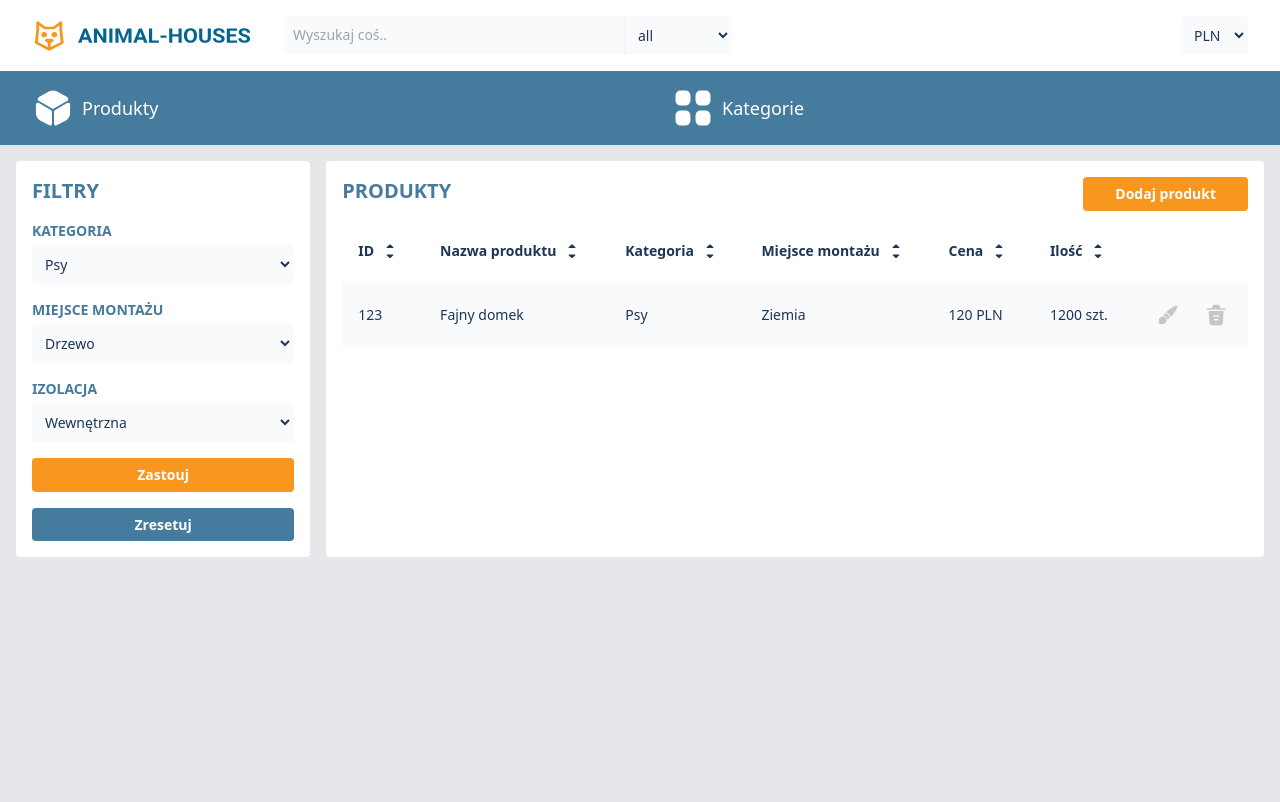
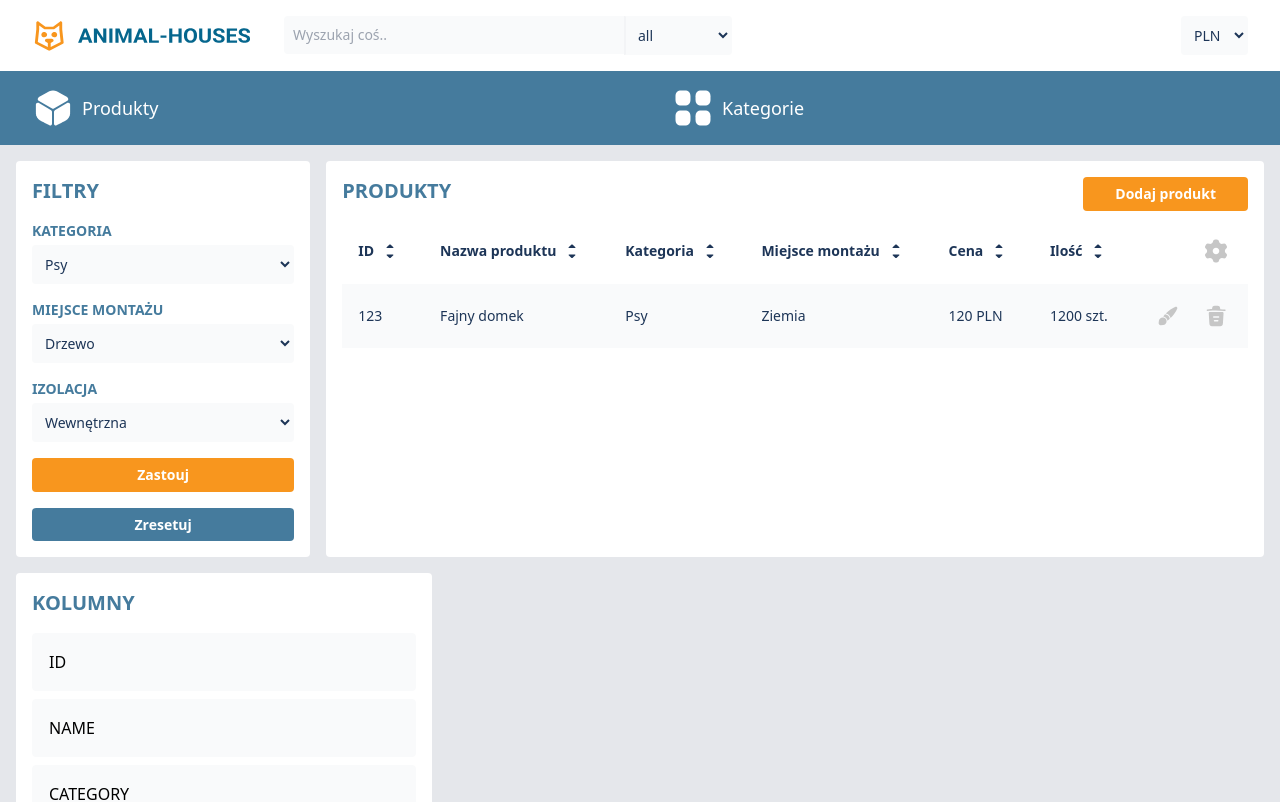
Before and after one commit to hadez0528/yidcation, a Nuxt app: page /products in a window 1280 px wide. Shown: the top 802 px of the page. Built offline with nearby package versions, Linux system fonts and the light colour scheme.

Commit message:
feat: create useProductsColumnVisibility composable

```diff
--- a/components/ProductTableBodyRow.vue
+++ b/components/ProductTableBodyRow.vue
@@ -1,15 +1,17 @@
 <template>
     <TableBodyRow>
-        <TableCell>{{ id }}</TableCell>
-        <TableCell>{{ name }}</TableCell>
-        <TableCell>{{ category }}</TableCell>
-        <TableCell>{{ fitterPlace }}</TableCell>
-        <TableCell>{{ price }} PLN</TableCell>
-        <TableCell>{{ quantity }} szt.</TableCell>
+        <TableCell v-if="columnVisibility.isVisible('id')">{{ id }}</TableCell>
+        <TableCell v-if="columnVisibility.isVisible('name')">{{ name }}</TableCell>
+        <TableCell v-if="columnVisibility.isVisible('category')">{{ category }}</TableCell>
+        <TableCell v-if="columnVisibility.isVisible('fitterPlace')">{{ fitterPlace }}</TableCell>
+        <TableCell v-if="columnVisibility.isVisible('price')">{{ price }} PLN</TableCell>
+        <TableCell v-if="columnVisibility.isVisible('quantity')">{{ quantity }} szt.</TableCell>
     </TableBodyRow>
 </template>
 
 <script setup lang="ts">
+const columnVisibility = useProductsColumnVisibility()
+
 export interface Props {
     id: number,
     name: string,
--- /dev/null
+++ b/components/ProductTableColumnVisibilitySelect.vue
@@ -0,0 +1,8 @@
+<template>
+    <TableColumnVisibilitySelect :columns="columnVisibility.columns" :is-visible="columnVisibility.isVisible"
+        @toggle="(columnName) => columnVisibility.toggleColumnVisibility(columnName)" />
+</template>
+
+<script setup lang="ts">
+const columnVisibility = useProductsColumnVisibility()
+</script>
--- a/components/ProductTableHeaderRow.vue
+++ b/components/ProductTableHeaderRow.vue
@@ -1,15 +1,21 @@
 <template>
-    <TableRow>
-        <TableHeadCell @sort="sort.toggle('id')" class="!py-2">ID</TableHeadCell>
-        <TableHeadCell @sort="sort.toggle('name')" class="!py-2">Nazwa produktu</TableHeadCell>
-        <TableHeadCell @sort="sort.toggle('category')" class="!py-2">Kategoria</TableHeadCell>
-        <TableHeadCell @sort="sort.toggle('fitterPlace')" class="!py-2">Miejsce montażu</TableHeadCell>
-        <TableHeadCell @sort="sort.toggle('price')" class="!py-2">Cena</TableHeadCell>
-        <TableHeadCell @sort="sort.toggle('quantity')" class="!py-2">Ilość</TableHeadCell>
-        <TableHeadCell @sort="sort.toggle()" class="!py-2" :show-sort-button="false"></TableHeadCell>
-    </TableRow>
+    <TableHeadRow>
+        <TableHeadCell v-if="columnVisibility.isVisible('id')" @sort="sort.toggle('id')" class="!py-2">ID</TableHeadCell>
+        <TableHeadCell v-if="columnVisibility.isVisible('name')" @sort="sort.toggle('name')" class="!py-2">Nazwa produktu
+        </TableHeadCell>
+        <TableHeadCell v-if="columnVisibility.isVisible('category')" @sort="sort.toggle('category')" class="!py-2">Kategoria
+        </TableHeadCell>
+        <TableHeadCell v-if="columnVisibility.isVisible('fitterPlace')" @sort="sort.toggle('fitterPlace')" class="!py-2">
+            Miejsce
+            montażu</TableHeadCell>
+        <TableHeadCell v-if="columnVisibility.isVisible('price')" @sort="sort.toggle('price')" class="!py-2">Cena
+        </TableHeadCell>
+        <TableHeadCell v-if="columnVisibility.isVisible('quantity')" @sort="sort.toggle('quantity')" class="!py-2">Ilość
+        </TableHeadCell>
+    </TableHeadRow>
 </template>
 
 <script setup lang="ts">
 const sort = useProductsSort()
+const columnVisibility = useProductsColumnVisibility()
 </script>
--- /dev/null
+++ b/composables/useProductsColumnVisibility.ts
@@ -0,0 +1,7 @@
+export const useProductsColumnVisibility = () =>
+  useColumnVisibility(
+    "products",
+    ["id", "name", "category", "fitterPlace", "price", "quantity"],
+    ["id", "name", "category", "fitterPlace", "price", "quantity"],
+    6
+  );
--- a/pages/products.vue
+++ b/pages/products.vue
@@ -3,6 +3,7 @@
         <ProductFilterBox />
         <ProductBox />
     </NuxtLayout>
+    <ProductTableColumnVisibilitySelect />
 </template>
 
 <script setup lang="ts">
```
